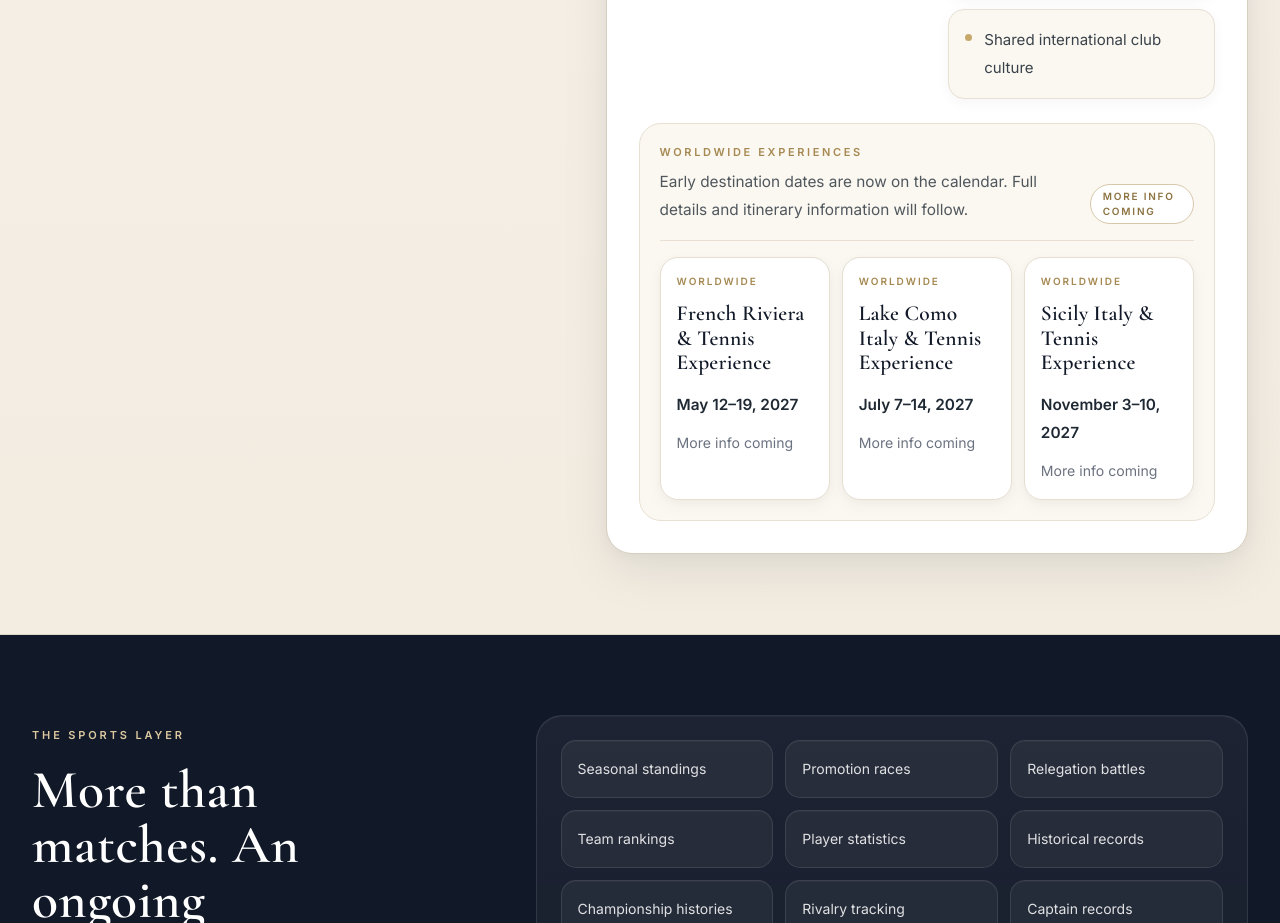
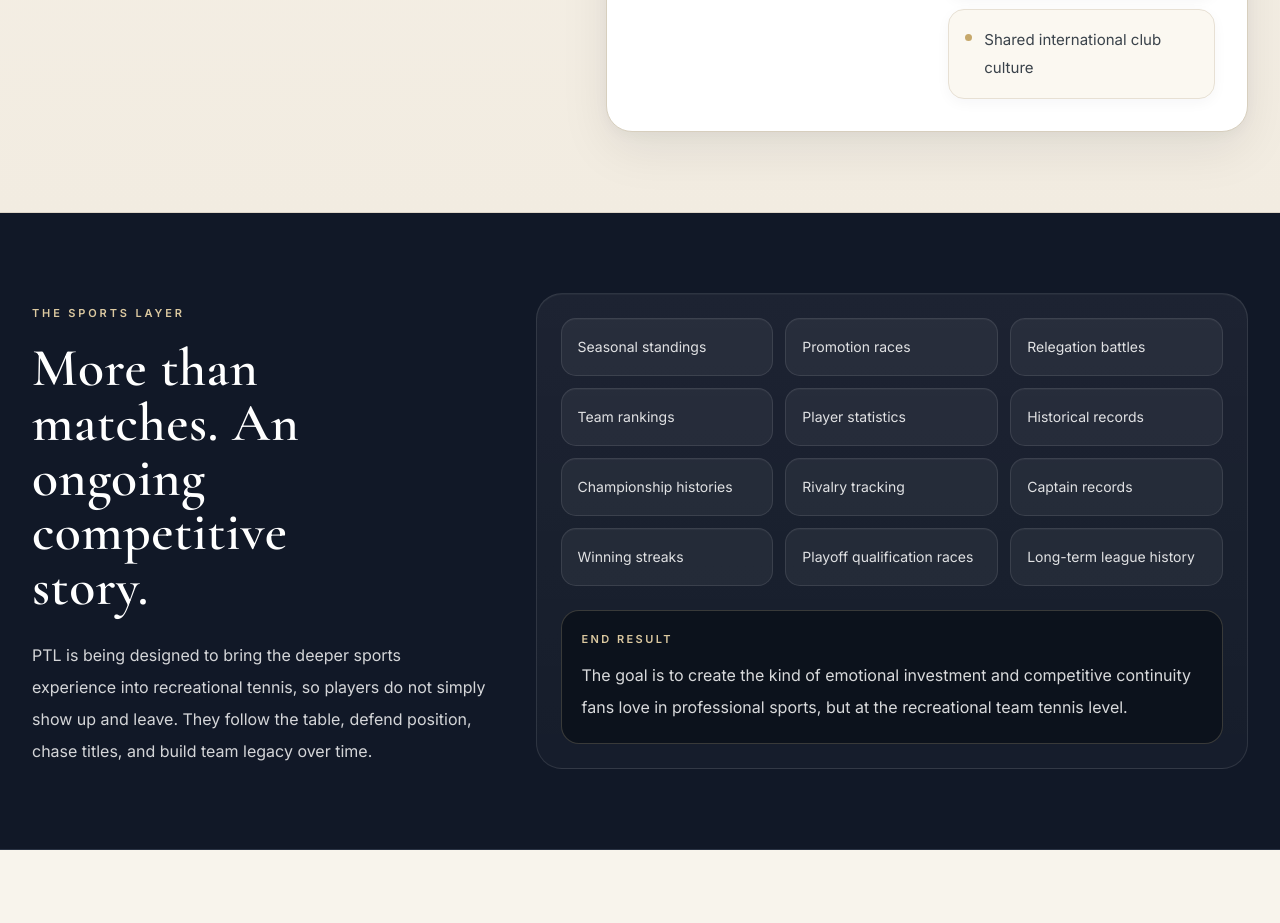
Before and after one commit to oakleyfoy/premiertennis, a Next.js app: page /vision in a window 1280 px wide. Shown: the part 1540-2463 px from the top of the page. Built offline with nearby package versions, Linux system fonts and the light colour scheme.

Commit message:
Revert "add worldwide PTL experience dates to Vision page"
This reverts commit d8de3b41c9cf7c0f835bbec4694229fc5114a1ed.

```diff
--- a/src/app/vision/page.tsx
+++ b/src/app/vision/page.tsx
@@ -8,7 +8,6 @@ import {
   visionIdentityPoints,
   visionNetworkLayers,
   visionSportsExperience,
-  visionWorldwideExperiences,
 } from "@/lib/site-content";
 
 export const metadata: Metadata = {
@@ -171,45 +170,6 @@ export default function VisionPage() {
                   ))}
                 </div>
               </div>
-
-              <div className="mt-6 rounded-[22px] border border-[#E8E0D3] bg-[#FBF8F1] p-4 sm:p-5">
-                <div className="flex flex-col gap-3 border-b border-[#E8E0D3] pb-4 sm:flex-row sm:items-end sm:justify-between">
-                  <div>
-                    <p className="text-[11px] font-semibold uppercase tracking-[0.24em] text-[#A68952]">
-                      Worldwide Experiences
-                    </p>
-                    <p className="mt-2 text-[0.96rem] leading-7 text-[#1F2933]/78">
-                      Early destination dates are now on the calendar. Full details
-                      and itinerary information will follow.
-                    </p>
-                  </div>
-                  <div className="inline-flex items-center rounded-full border border-[#D8C8AA] bg-white px-3 py-1 text-[10px] font-semibold uppercase tracking-[0.18em] text-[#8C7341]">
-                    More Info Coming
-                  </div>
-                </div>
-
-                <div className="mt-4 grid gap-3 lg:grid-cols-3">
-                  {visionWorldwideExperiences.map((item) => (
-                    <article
-                      key={item.title}
-                      className="rounded-[18px] border border-[#E5DED1] bg-white px-4 py-4 shadow-[0_6px_18px_rgba(17,24,39,0.04),0_2px_8px_rgba(17,24,39,0.025)]"
-                    >
-                      <p className="text-[10px] font-semibold uppercase tracking-[0.2em] text-[#A68952]">
-                        Worldwide
-                      </p>
-                      <h3 className="mt-3 font-display text-[1.34rem] leading-[1.14] text-[#111827]">
-                        {item.title}
-                      </h3>
-                      <p className="mt-4 text-[0.96rem] font-semibold leading-7 text-[#1F2933]">
-                        {item.date}
-                      </p>
-                      <p className="mt-3 text-[0.88rem] leading-6 text-[#6B7280]">
-                        {item.status}
-                      </p>
-                    </article>
-                  ))}
-                </div>
-              </div>
             </div>
           </div>
         </div>
--- a/src/lib/site-content.ts
+++ b/src/lib/site-content.ts
@@ -351,21 +351,3 @@ export const visionIdentityPoints = [
   "Captains building rosters and culture over time",
   "Cities rallying behind their clubs",
 ] as const;
-
-export const visionWorldwideExperiences = [
-  {
-    title: "French Riviera & Tennis Experience",
-    date: "May 12–19, 2027",
-    status: "More info coming",
-  },
-  {
-    title: "Lake Como Italy & Tennis Experience",
-    date: "July 7–14, 2027",
-    status: "More info coming",
-  },
-  {
-    title: "Sicily Italy & Tennis Experience",
-    date: "November 3–10, 2027",
-    status: "More info coming",
-  },
-] as const;
```
